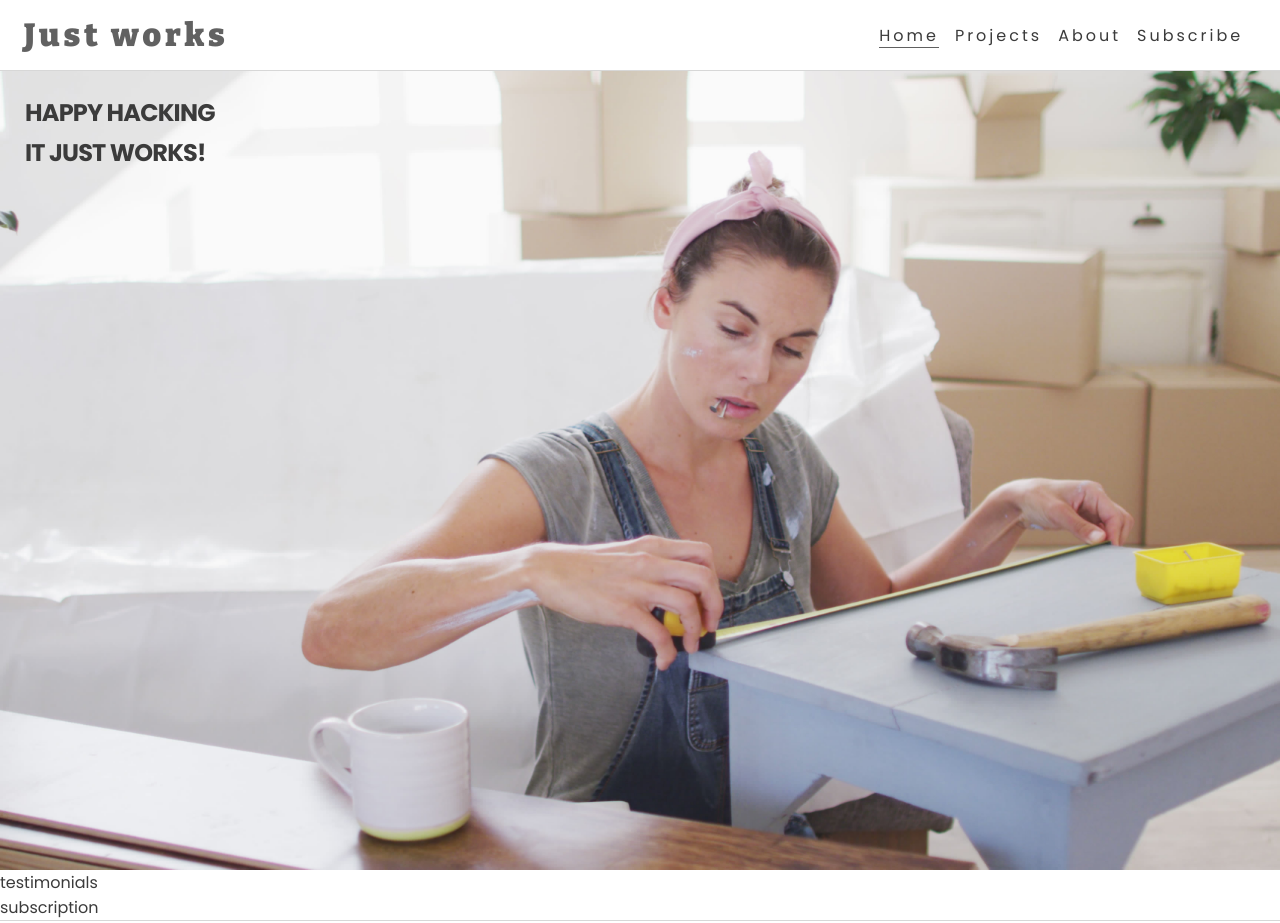
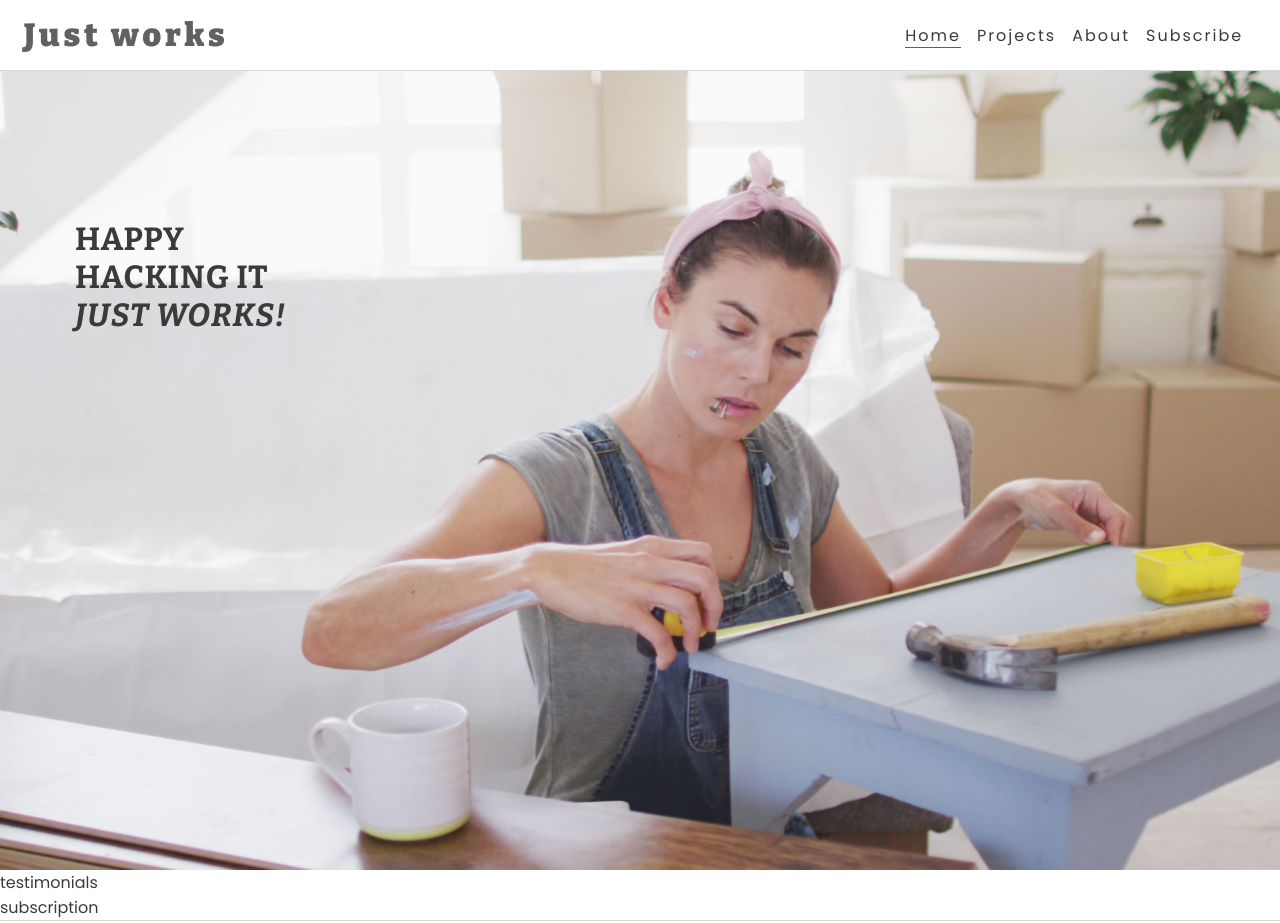
Before and after one commit to tayapro/just-works, a plain HTML site: page index.html in a window 1280 px wide. Shown: the top 923 px of the page. Drawn offline with nearby package versions, Linux system fonts and the light colour scheme.

Commit message:
Add some styles

```diff
--- a/assets/css/style.css
+++ b/assets/css/style.css
@@ -49,7 +49,7 @@ header a {
 
 #menu {
     font-size: 100%;
-    letter-spacing: 3px;
+    letter-spacing: 2px;
     list-style-type: none;
 }
 
@@ -103,15 +103,18 @@ main {
     /* width: fit-content; */
     align-items: flex-start;
     flex-direction: column;
-    padding: 25px;
-    font-weight: 900;
-    gap: 5px;
-    letter-spacing: -0.05em;
+    padding: 150px 50px;
+    font-family: Bitter, sans-serif;
+    font-size: large;
+    letter-spacing: 0.05em;
 }
 
 #slogan>h1 {
     max-width: 8ch;
-    text-align: end;
+}
+
+#slogan-span {
+    font-style: italic;
 }
 
 #about, #lifehacks, #subscription-subscribe {
@@ -142,9 +145,13 @@ footer {
         border: none;
     }
 
+    #slogan {
+        padding: 150px 75px;
+    }
+
     #slogan>h1 {
-        max-width: 40ch;
-        text-align: end;
+        max-width: 13ch;
+        font-size: xx-large;
     }
 }
 
--- a/index.html
+++ b/index.html
@@ -46,8 +46,7 @@
         <!-- Welcome section with slogan-->
         <section id="handywoman-slogan">
             <div id="slogan">
-                <h1>HAPPY HACKING</h1>
-                <h1>IT JUST WORKS!</h1>
+                <h1>HAPPY HACKING IT <span id="slogan-span">JUST WORKS!</span></h1>
             </div>
         </section>
         <!-- Testimonials section -->
```
